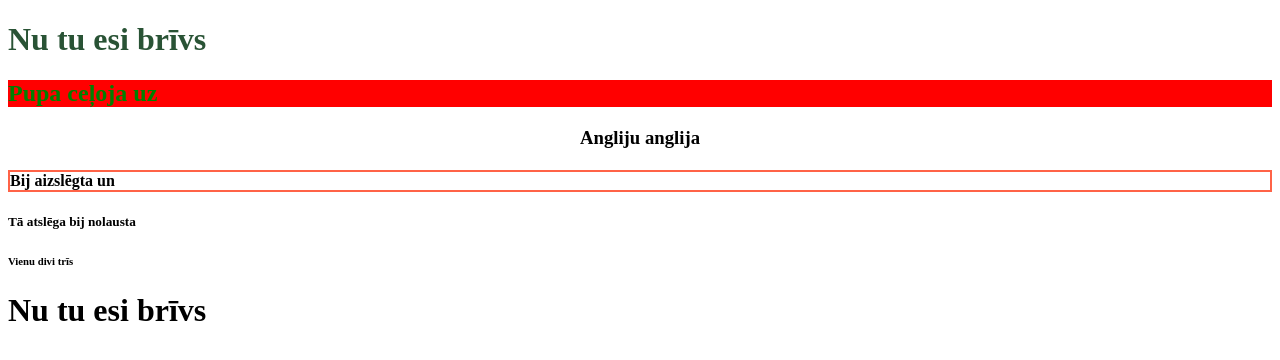
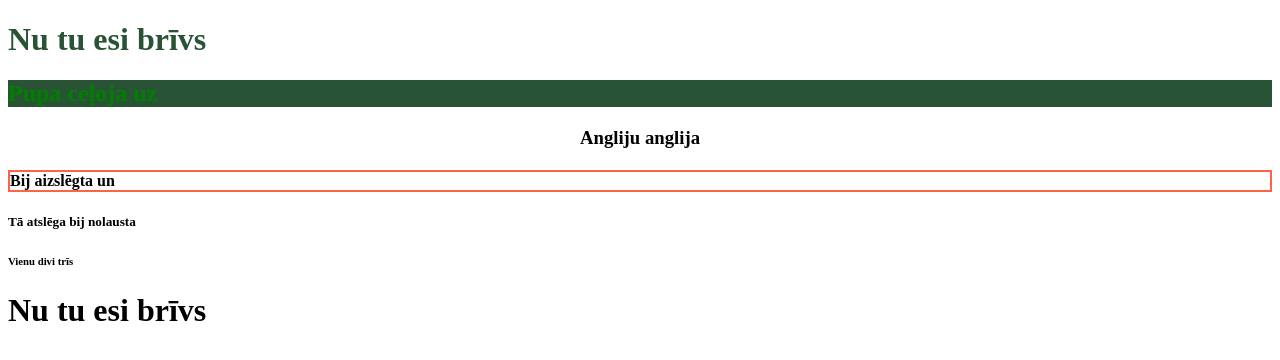
Before and after one commit to Maevelina200/Turku-pupa, a plain HTML site: page index.html in a window 1280 px wide. Drawn offline with Linux system fonts and the light colour scheme.

Commit message:
Update index.html

```diff
--- a/index.html
+++ b/index.html
@@ -7,7 +7,7 @@
 <body>
 
 <h1 style="color:#295335">Nu tu esi brīvs</h1>
-<h2 style="color:green;background-color:red;">Pupa ceļoja uz</h2>
+<h2 style="color:green;background-color:#295335;">Pupa ceļoja uz</h2>
 <h3 style="text-align:center;">Angliju anglija</h3>
 <h4 style="border:2px solid Tomato;">Bij aizslēgta un</h4>
 <h5>Tā atslēga bij nolausta</h5>
```
